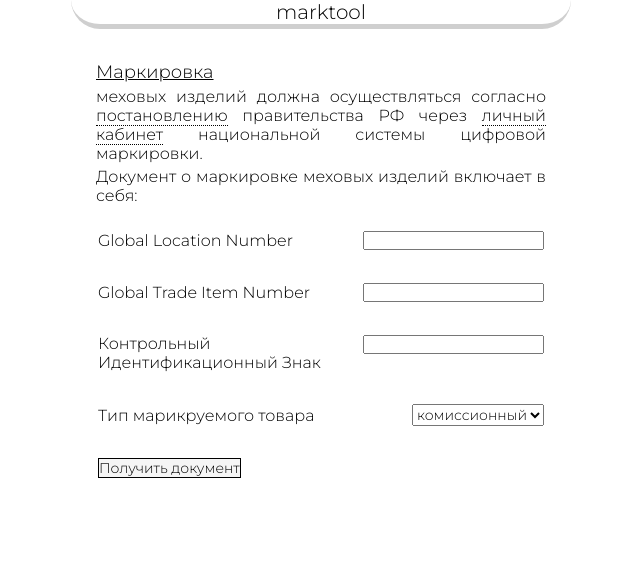
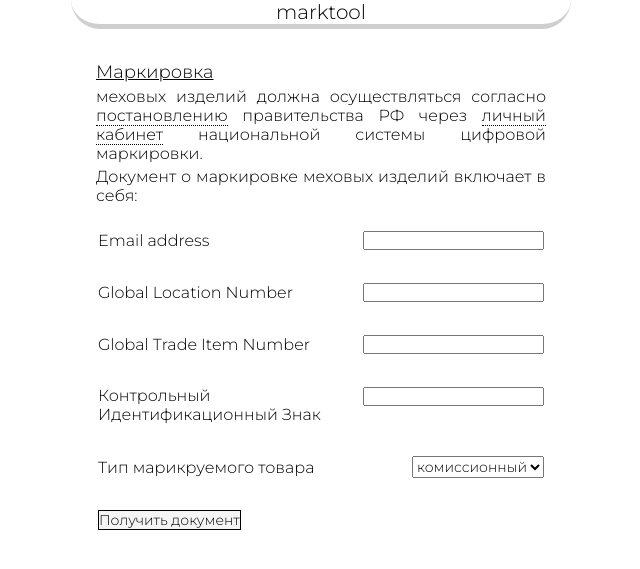
Before and after one commit to artemkyz/mark-tool, a Flask app: page / in a window 1280 px wide. Shown: the top 569 px of the page, without its empty margins (319-959 px from the left). Run offline with Flask 2, Linux system fonts and the light colour scheme; some web fonts are replaced.

Commit message:
add email filed

```diff
--- a/templates/index.html
+++ b/templates/index.html
@@ -25,6 +25,15 @@
         <br>
         <form id="desktop" action="/action13" method="POST">
             <table>
+                <tr>
+                    <td>
+                        Email address
+                    </td>
+                    <td id="sc-cell">
+                        <input type="email" name="email">
+                    </td>
+                </tr>
+
                 <tr>
                     <td>
                         Global Location Number
```
